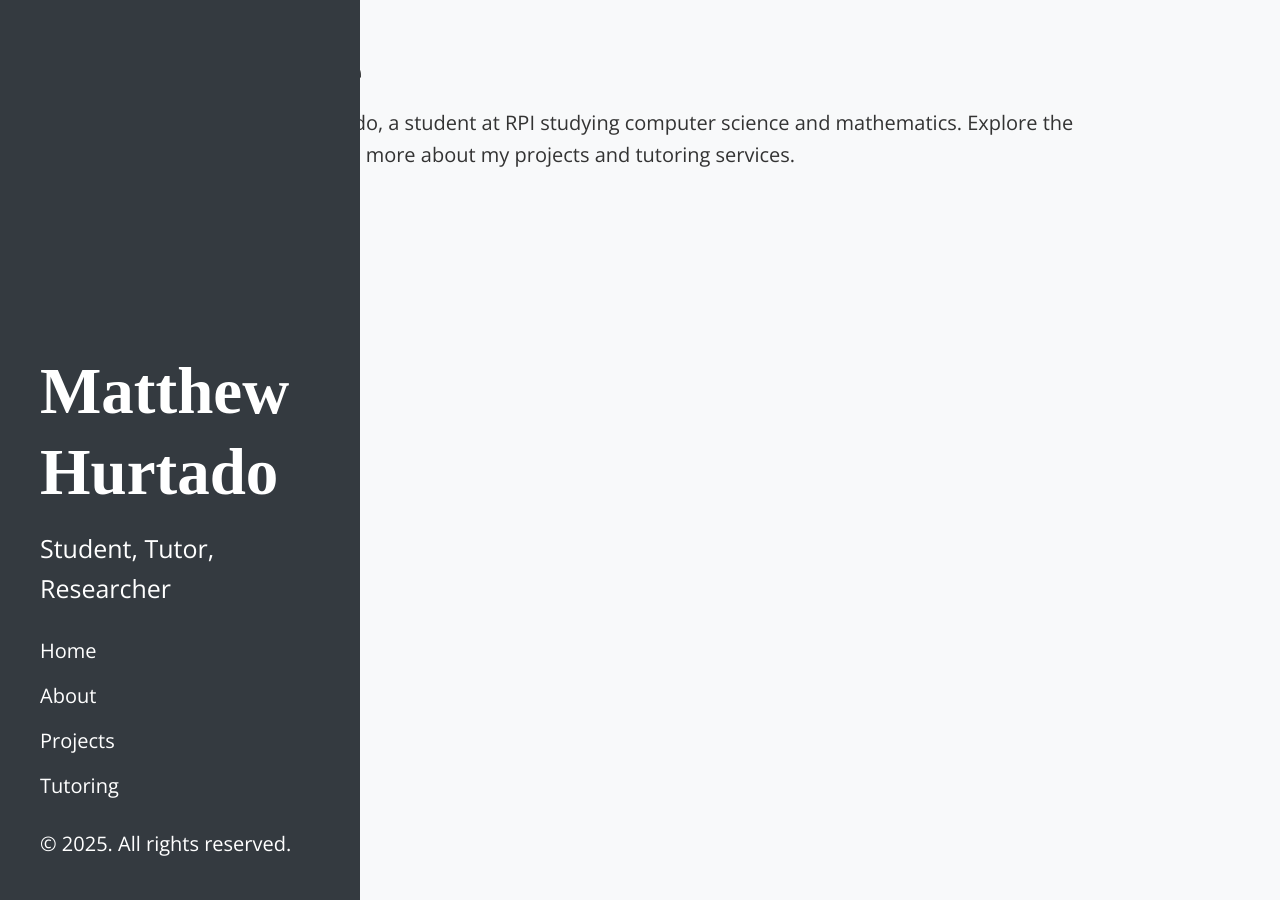
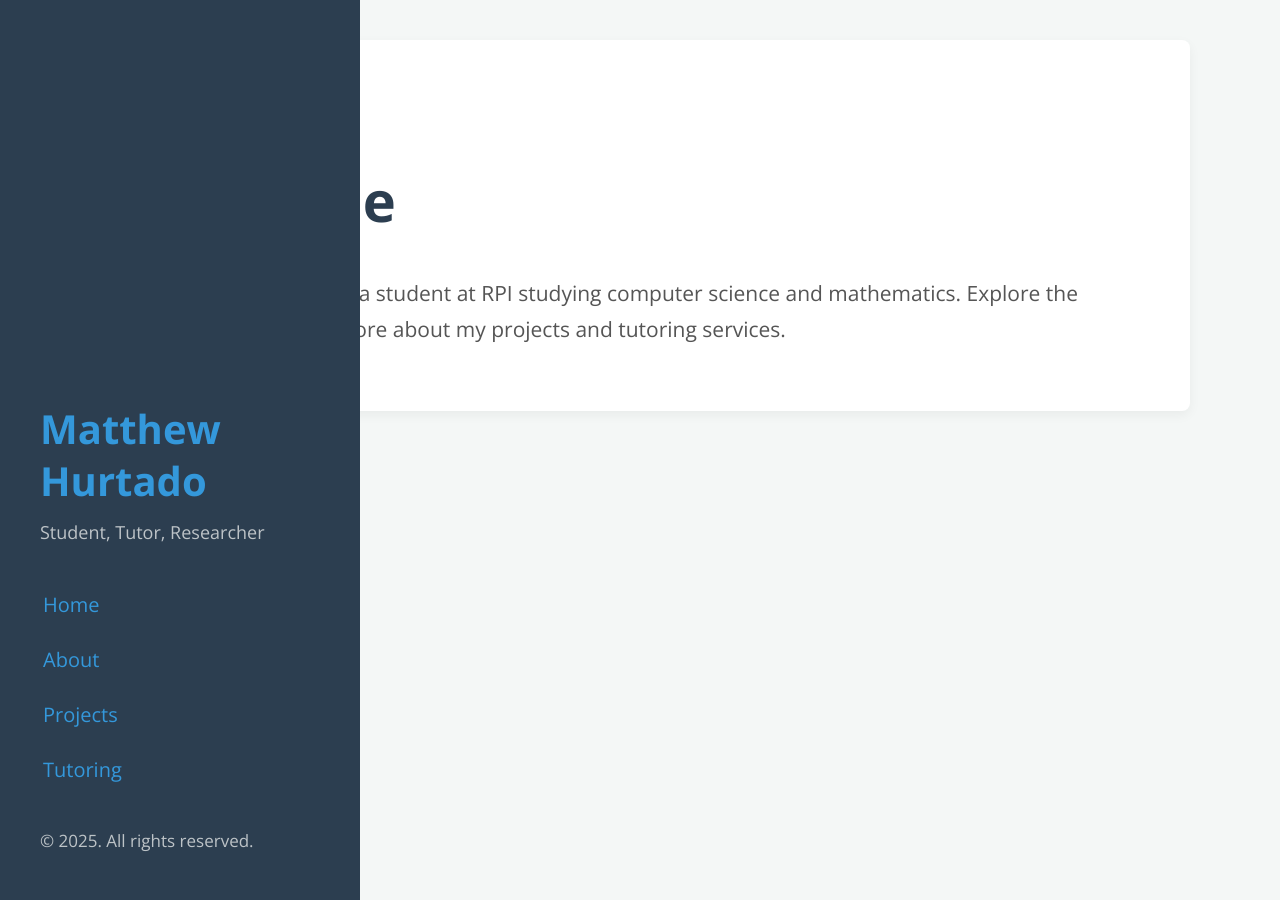
Before and after one commit to mehurtado/mehurtado.github.io, a Jekyll site: the page built from index.md, in a window 1280 px wide. Built offline with Jekyll 4.4.1, drawn with Linux system fonts in a browser that asks for light colours.

Commit message:
Refactor: Modernize site appearance and ensure CSS consistency
This commit introduces a comprehensive update to the site's styling by overhauling `assets/css/style.css`.

Key changes include:
- A new, modern color palette and typography for improved readability and aesthetics.
- Enhanced styling for common HTML elements such as headings, paragraphs, links, lists, blockquotes, code blocks, and tables.
- Specific improvements to the Hyde sidebar, including link styling, hover/active states, and overall appearance to match the modern theme.
- Use of a `.content` class with background, padding, and shadow to create a card-like effect for the main content area.
- A `.container` class to manage content width and centering.

The CSS linking mechanism in `_includes/head.html` was verified to use robust root-relative paths, ensuring that styles should load correctly across all pages and after navigation. Layout files (`default.html`, `page.html`, `post.html`) were reviewed and found to be compatible with the new styles.

These changes address the issue of the site appearing outdated ("like a 90s webpage") and aim to fix any perceived "CSS breaking" by providing a consistent and polished visual experience across the entire site.

```diff
--- a/assets/css/style.css
+++ b/assets/css/style.css
@@ -1,35 +1,245 @@
+/* Import Open Sans from Google Fonts if not already in head.html - already there, but good practice */
+@import url('https://fonts.googleapis.com/css?family=Open+Sans:400,700&display=swap');
+
+/* Global Resets and Base Styling */
 body {
   font-family: 'Open Sans', Arial, sans-serif;
   margin: 0;
   padding: 0;
-  background-color: #f8f9fa;
+  background-color: #f4f7f6; /* Lighter, softer background */
   color: #333;
-  line-height: 1.6;
+  line-height: 1.7;
+  font-size: 16px;
+  -webkit-font-smoothing: antialiased;
+  -moz-osx-font-smoothing: grayscale;
 }
 
-.content {
-  max-width: 960px;
+.container { /* Ensure this class is used in layouts for content wrapping */
+  max-width: 1100px;
   margin: 0 auto;
-  padding: 1rem;
+  padding: 0 20px; /* Add some horizontal padding */
 }
 
+/* Content Area */
+.content {
+  background-color: #ffffff; /* White background for content */
+  padding: 2rem 2.5rem;
+  border-radius: 8px;
+  box-shadow: 0 4px 12px rgba(0, 0, 0, 0.05);
+  margin-top: 2rem; /* Space from top or sidebar */
+  margin-bottom: 2rem; /* Space from bottom */
+}
+
+/* Hyde sidebar overrides and enhancements */
 .sidebar {
-  background-color: #343a40;
-  color: #fff;
-  padding: 1rem;
+  background-color: #2c3e50; /* Darker, more modern blue-gray */
+  color: #ecf0f1; /* Lighter text color for contrast */
+  padding: 1.5rem;
+  /* Making sure it doesn't overlap content if Hyde's fixed sidebar is used at wider screens */
+}
+
+.sidebar-about h1 {
+  font-family: 'Open Sans', sans-serif; /* Consistent font */
+  font-size: 2.0rem; /* Slightly smaller, more refined */
+  color: #ffffff;
+  margin-bottom: 0.5rem;
+}
+
+.sidebar .lead {
+  color: #bdc3c7; /* Softer lead text color */
+  font-size: 0.9rem;
+  margin-bottom: 1.5rem;
+}
+
+.sidebar-nav {
+  margin-bottom: 1.5rem;
+}
+
+.sidebar-nav-item {
+  color: #ecf0f1;
+  display: block;
+  padding: 0.5rem 0;
+  text-decoration: none;
+  border-left: 3px solid transparent;
+  transition: all 0.3s ease;
+  font-size: 1.0rem;
+}
+
+.sidebar-nav-item:hover,
+.sidebar-nav-item:focus {
+  color: #ffffff;
+  background-color: #34495e; /* Subtle hover background */
+  border-left-color: #3498db; /* Accent color for active/hover */
+  text-decoration: none;
+}
+
+.sidebar-nav-item.active {
+  font-weight: bold;
+  color: #ffffff;
+  border-left-color: #3498db; /* Accent color for active item */
+}
+
+.sidebar p {
+  color: #bdc3c7;
+  font-size: 0.85rem;
 }
 
 .sidebar a {
-  color: #fff;
-  display: block;
-  padding: 0.25rem 0;
+ color: #3498db; /* Brighter link color */
+ text-decoration: none;
 }
 
-.sidebar a:hover {
-  color: #f8f9fa;
+.sidebar a:hover, .sidebar a:focus {
+  color: #5dade2;
+  text-decoration: underline;
+}
+
+
+/* Typography Enhancements */
+h1, h2, h3, h4, h5, h6 {
+  font-family: 'Open Sans', sans-serif; /* Using Open Sans for headers too for consistency */
+  color: #2c3e50; /* Dark blue-gray for headers */
+  margin-top: 1.5em;
+  margin-bottom: 0.7em;
+  line-height: 1.3;
+}
+
+h1 { font-size: 2.8rem; font-weight: 700; }
+h2 { font-size: 2.2rem; font-weight: 700; }
+h3 { font-size: 1.8rem; font-weight: 700; }
+h4 { font-size: 1.4rem; font-weight: 700; }
+h5 { font-size: 1.2rem; font-weight: bold; }
+h6 { font-size: 1.0rem; font-weight: bold; }
+
+.page-title, .post-title { /* Specific overrides for page/post titles if needed */
+  color: #3498db; /* Accent color for titles */
+  margin-bottom: 1rem;
+}
+.page-title a, .post-title a {
+  color: inherit;
+  text-decoration: none;
+}
+.post-date {
+  color: #7f8c8d; /* Softer color for post dates */
+  font-size: 0.9rem;
+  margin-bottom: 1.5rem;
+  display: block;
+}
+
+p {
+  margin-bottom: 1.2rem;
+  font-size: 1.05rem; /* Slightly larger body text for readability */
+  color: #555;
+}
+
+a {
+  color: #2980b9; /* Standard link color */
+  text-decoration: none;
+  transition: color 0.2s ease-in-out;
+}
+
+a:hover, a:focus {
+  color: #1f618d; /* Darker shade on hover */
+  text-decoration: underline;
+}
+
+/* Code blocks and inline code */
+pre, code {
+  font-family: "SFMono-Regular", Consolas, "Liberation Mono", Menlo, Courier, monospace;
+  font-size: 0.9rem;
+}
+
+code {
+  background-color: #eef1f3; /* Light background for inline code */
+  padding: 0.2em 0.4em;
+  border-radius: 3px;
+  color: #c0392b; /* A distinct color for inline code */
+}
+
+pre {
+  background-color: #2d3748; /* Darker background for code blocks */
+  color: #e2e8f0; /* Light text for code blocks */
+  padding: 1em;
+  border-radius: 6px;
+  overflow-x: auto; /* Allow scrolling for wide code blocks */
+  box-shadow: 0 2px 4px rgba(0,0,0,0.1);
+}
+
+pre code {
+  background-color: transparent;
+  color: inherit;
+  padding: 0;
+}
+
+/* Blockquotes */
+blockquote {
+  border-left: 4px solid #3498db; /* Accent color for blockquote border */
+  padding: 0.5rem 1.5rem;
+  margin: 1.5rem 0;
+  background-color: #f4f7f6; /* Slight background tint */
+  color: #555;
+  font-style: italic;
+}
+
+blockquote p:last-child {
+  margin-bottom: 0;
+}
+
+/* Tables */
+table {
+  width: 100%;
+  border-collapse: collapse;
+  margin-bottom: 1.5rem;
+  box-shadow: 0 1px 3px rgba(0,0,0,0.03);
+}
+
+th, td {
+  border: 1px solid #dfe6e9; /* Lighter table borders */
+  padding: 0.75rem 1rem;
+  text-align: left;
+}
+
+th {
+  background-color: #f0f3f5; /* Light background for table headers */
+  font-weight: bold;
+  color: #2c3e50;
+}
+
+tbody tr:nth-child(even) {
+  background-color: #f9fafb; /* Zebra striping for table rows */
+}
+
+/* Buttons (if any are used or for future use) */
+.button, button, input[type="submit"], input[type="button"] {
+  display: inline-block;
+  background-color: #3498db; /* Primary button color */
+  color: #ffffff;
+  padding: 10px 20px;
+  border-radius: 5px;
+  text-decoration: none;
+  font-weight: bold;
+  border: none;
+  cursor: pointer;
+  transition: background-color 0.2s ease-in-out;
+}
+
+.button:hover, button:hover, input[type="submit"]:hover, input[type="button"]:hover {
+  background-color: #2980b9; /* Darker on hover */
+  color: #ffffff;
   text-decoration: none;
 }
 
-.page-title {
-  margin-top: 0;
+/* Utility classes */
+.text-center { text-align: center; }
+.mt-1 { margin-top: 1rem; }
+.mb-1 { margin-bottom: 1rem; }
+/* Add more as needed */
+
+/* Make sure content area is distinct from sidebar on wider screens with Hyde theme */
+@media (min-width: 48em) { /* Corresponds to Hyde's breakpoint */
+  .content {
+    /* margin-left is handled by Hyde theme's .content style based on sidebar width */
+    /* Ensure our content style doesn't conflict with Hyde's layout */
+    /* The padding and background are the main things we add here */
+  }
 }
```
